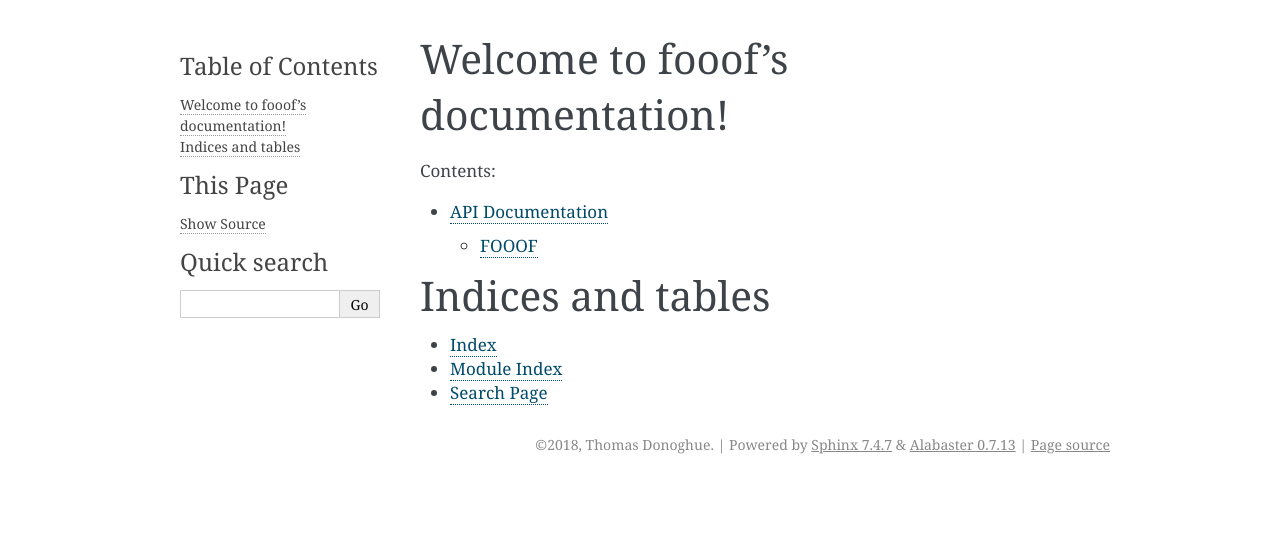
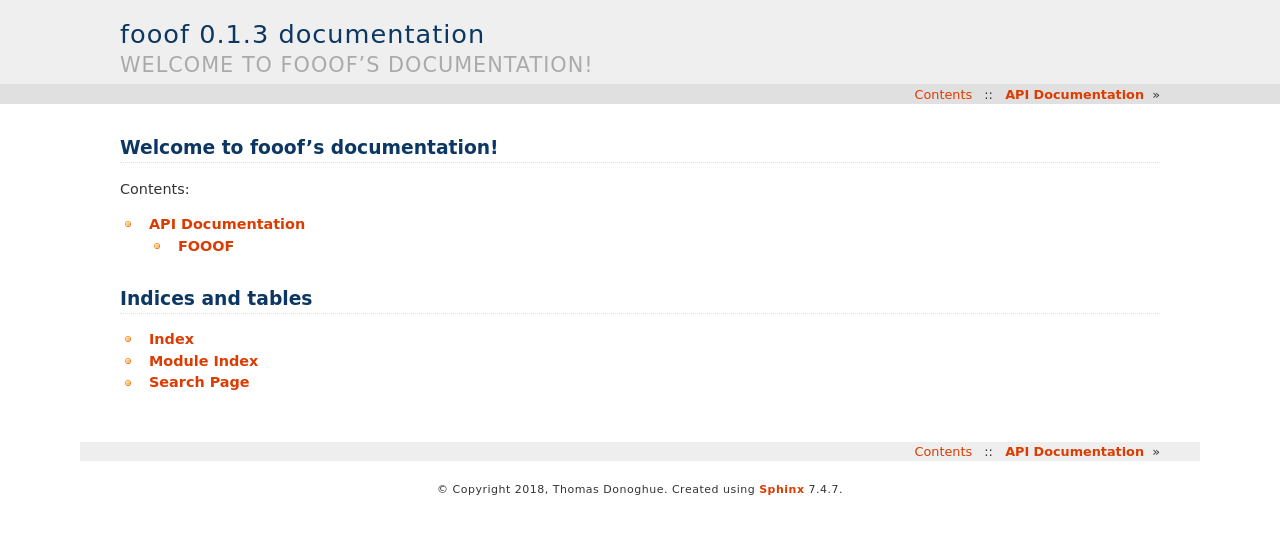
Before and after one commit to fooof-tools/fooof, a Sphinx documentation site: the page built from doc/index.rst, in a window 1280 px wide. Shown: the top 534 px of the page. Built offline with Sphinx 7.4.7, drawn with Linux system fonts in a browser that asks for light colours; pages that are not in the unit, such as notebooks, are missing from menus; some of the changed lines change nothing that is shown.

Commit message:
Update to spinx site

```diff
--- a/doc/conf.py
+++ b/doc/conf.py
@@ -6,9 +6,10 @@
 # full list see the documentation:
 # http://www.sphinx-doc.org/en/master/config
 
+import os
+from os.path import dirname as up
+
 import sphinx_gallery
-#import fooof
-#from numpydoc import numpydoc, docscrape  # noqa
 
 # -- Path setup --------------------------------------------------------------
 
@@ -27,9 +28,12 @@ project = 'fooof'
 copyright = '2018, Thomas Donoghue'
 author = 'Thomas Donoghue'
 
+# Get the current version number from inside the module
+with open(os.path.join(up(up(__file__)), 'fooof', 'version.py')) as vf:
+    exec(vf.read())
+
 # The short X.Y version
-version = '0.1.3'
-#version = fooof.__version__
+version = __version__
 # The full version, including alpha/beta/rc tags
 release = version
 
@@ -41,8 +45,8 @@ release = version
 # needs_sphinx = '1.0'
 
 # Add any Sphinx extension module names here, as strings. They can be
-# extensions coming with Sphinx (named 'sphinx.ext.*') or your custom
-# ones.
+# extensions coming with Sphinx (named 'sphinx.ext.*') or your custom ones.
+# Note: uses extra dependency 'm2r' to convert markdown README to an rst file
 extensions = [
     'sphinx.ext.autodoc',
     'sphinx.ext.autosummary',
@@ -50,23 +54,19 @@ extensions = [
     'sphinx.ext.coverage',
     'sphinx.ext.githubpages',
     'sphinx_gallery.gen_gallery',
-    'sphinx.ext.napoleon'
+    'sphinx.ext.napoleon',
+    'm2r'
 ]
-
-    #'numpydoc'
 
 # generate autosummary even if no references
 autosummary_generate = True
-
 
 # Add any paths that contain templates here, relative to this directory.
 templates_path = ['_templates']
 
 # The suffix(es) of source filenames.
 # You can specify multiple suffix as a list of string:
-#
-# source_suffix = ['.rst', '.md']
-source_suffix = '.rst'
+source_suffix = '.rst' # ['.rst', '.md']
 
 # The master toctree document.
 master_doc = 'index'
@@ -92,13 +92,15 @@ pygments_style = 'sphinx'
 # The theme to use for HTML and HTML Help pages.  See the documentation for
 # a list of builtin themes.
 #
-html_theme = 'alabaster'
+#html_theme = 'alabaster'
+#html_theme = 'classic'
+html_theme = 'haiku'
 
 # Theme options are theme-specific and customize the look and feel of a theme
 # further.  For a list of options available for each theme, see the
 # documentation.
 #
-# html_theme_options = {}
+#html_theme_options = {}
 
 # Add any paths that contain custom static files (such as style sheets) here,
 # relative to this directory. They are copied after the builtin static files,
@@ -176,8 +178,8 @@ texinfo_documents = [
 # -- Extension configuration -------------------------------------------------
 
 sphinx_gallery_conf = {
-    'examples_dirs': '../examples',
-    'gallery_dirs': 'auto_examples',
+    'examples_dirs': ['../examples', '../tutorials'],
+    'gallery_dirs': ['auto_examples', 'auto_tutorials'],
     'backreferences_dir': 'generated',
     'reference_url': {
         'fooof': None,
```
Also changed, not shown: 1 other file.
